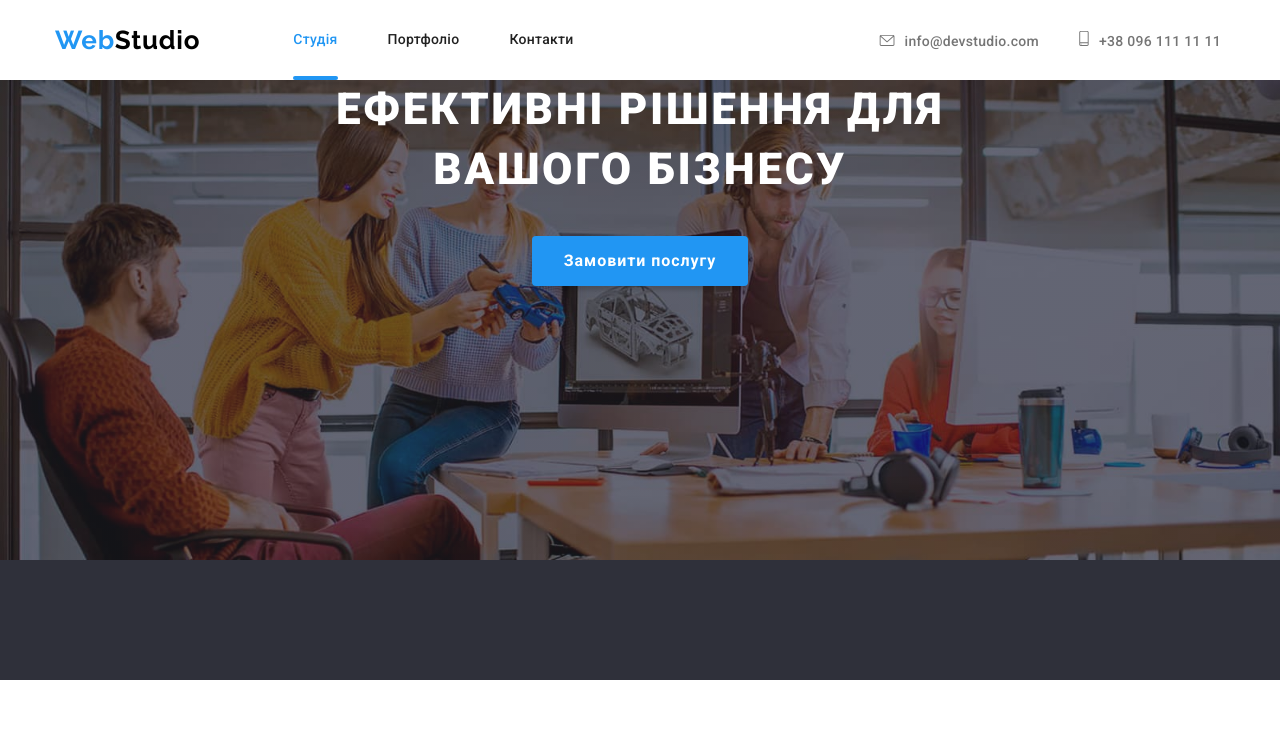
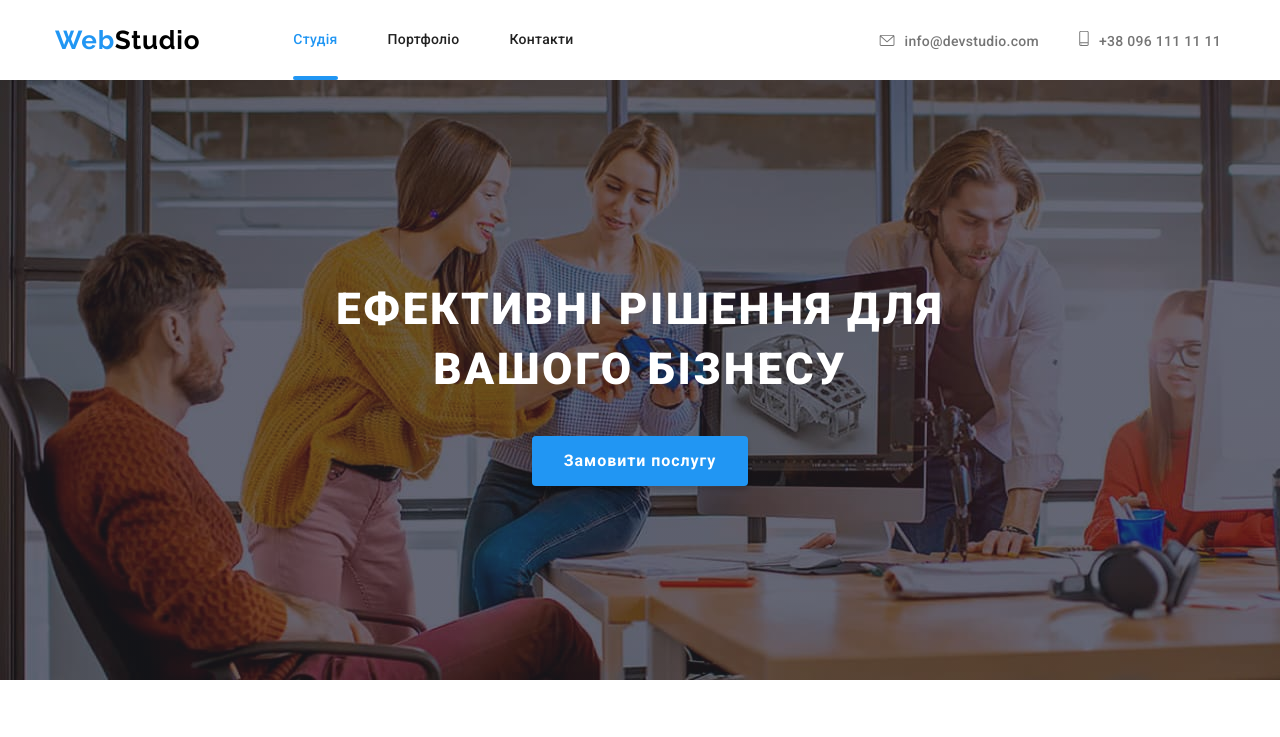
Before and after one commit to yuliasiromakha/goit-markup-hw-08, a plain HTML site: page index.html in a window 1280 px wide. Shown: the top 737 px of the page. Drawn offline with nearby package versions, Linux system fonts and the light colour scheme.

Commit message:
improvements

```diff
--- /dev/null
+++ b/sass/desktop/_hero-desktop.scss
@@ -0,0 +1,9 @@
+@media screen and (min-width: 1200px) {
+    .hero__title {
+        padding-top: 200px;
+    }
+
+    .hero {
+        background-size: auto;
+    }
+}
--- a/sass/main.scss
+++ b/sass/main.scss
@@ -46,3 +46,4 @@
 
 @import './desktop/header-desktop';
 @import './desktop/footer-desktop';
+@import './desktop/hero-desktop';
```
Also changed, not shown: css/main.css, css/main.min.css, 2 other files.
